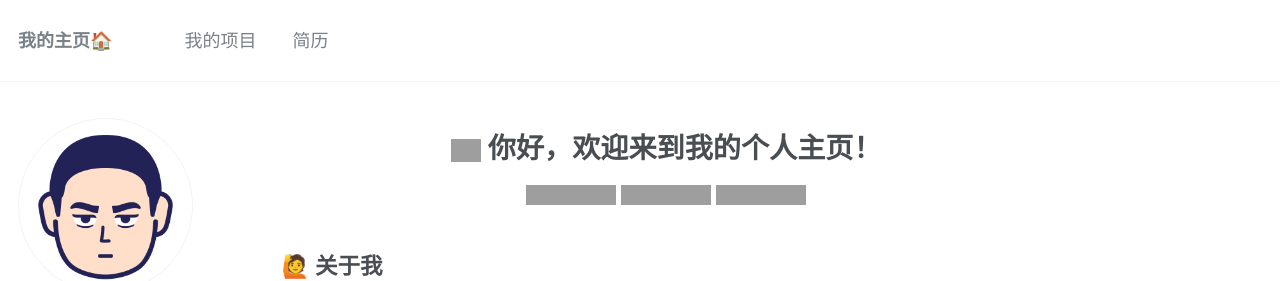
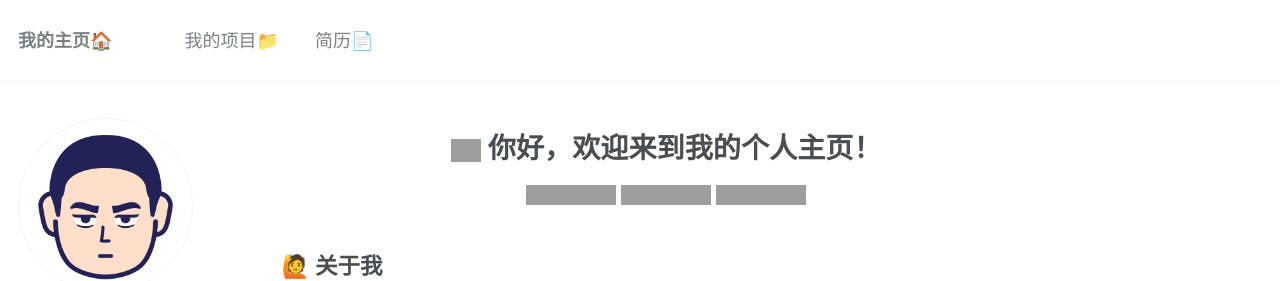
Before and after one commit to tony2015116/tony2015116.github.io, a Jekyll site: the page built from _pages/about.md, in a window 1280 px wide and 900 px high. Shown: the top 281 px of the window. Built offline with Jekyll 4.4.1, drawn with Linux system fonts in a browser that asks for light colours; grey boxes are pictures that could not be loaded.

Commit message:
2024-03-10

```diff
--- a/_data/navigation.yml
+++ b/_data/navigation.yml
@@ -1,8 +1,8 @@
 # main links links
 main:
 
-  - title: "我的项目"
+  - title: "我的项目📁"
     url: /project/
 
-  - title: "简历"
+  - title: "简历📄"
     url: /cv/
```
